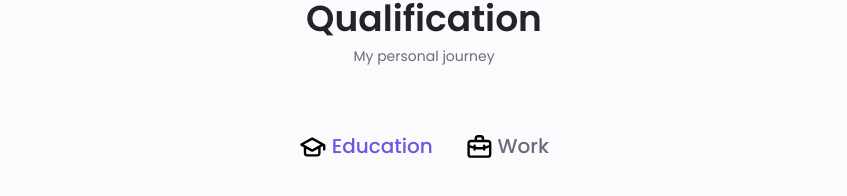
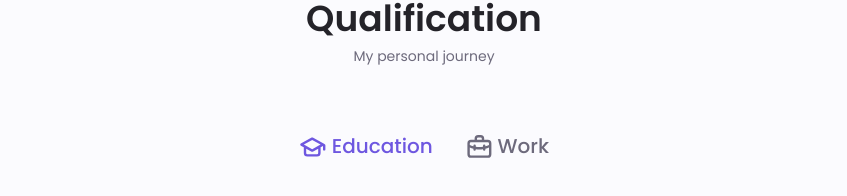
Before and after one commit to Hadayetullah/portfolio, a React (Vite) app: page / in a window 1280 px wide. Shown: the part 3178-3374 px from the top of the page, without its empty margins (216-1063 px from the left). Built offline with nearby package versions, Linux system fonts and the light colour scheme.

Commit message:
Update qualification section

```diff
--- a/src/conponents/body/qualification/Qualification.jsx
+++ b/src/conponents/body/qualification/Qualification.jsx
@@ -25,7 +25,7 @@ const Qualification = () => {
                 qualification === "education" ? "qualification__active" : ""
               }`}
             >
-              <UilGraduationCap className="qualification__icon" />
+              <svg xmlns="http://www.w3.org/2000/svg" width="24" height="24" viewBox="0 0 24 24" fill="currentColor" className="qualification__icon"><path d="M21.49,10.19l-1-.55h0l-9-5-.11,0a1.06,1.06,0,0,0-.19-.06l-.19,0-.18,0a1.17,1.17,0,0,0-.2.06l-.11,0-9,5a1,1,0,0,0,0,1.74L4,12.76V17.5a3,3,0,0,0,3,3h8a3,3,0,0,0,3-3V12.76l2-1.12V14.5a1,1,0,0,0,2,0V11.06A1,1,0,0,0,21.49,10.19ZM16,17.5a1,1,0,0,1-1,1H7a1,1,0,0,1-1-1V13.87l4.51,2.5.15.06.09,0a1,1,0,0,0,.25,0h0a1,1,0,0,0,.25,0l.09,0a.47.47,0,0,0,.15-.06L16,13.87Zm-5-3.14L4.06,10.5,11,6.64l6.94,3.86Z"></path></svg>
               Education
             </div>
 
@@ -35,7 +35,7 @@ const Qualification = () => {
                 qualification === "acquired" ? "qualification__active" : ""
               }`}
             >
-              <UilBriefcaseAlt className="qualification__icon" />
+              <svg xmlns="http://www.w3.org/2000/svg" width="24" height="24" viewBox="0 0 24 24" fill="currentColor" className="qualification__icon"><path d="M19,6.5H16v-1a3,3,0,0,0-3-3H11a3,3,0,0,0-3,3v1H5a3,3,0,0,0-3,3v9a3,3,0,0,0,3,3H19a3,3,0,0,0,3-3v-9A3,3,0,0,0,19,6.5Zm-9-1a1,1,0,0,1,1-1h2a1,1,0,0,1,1,1v1H10Zm10,13a1,1,0,0,1-1,1H5a1,1,0,0,1-1-1V13a21.27,21.27,0,0,0,3,.94v.59a1,1,0,0,0,2,0v-.21a23,23,0,0,0,3,.21,23,23,0,0,0,3-.21v.21a1,1,0,0,0,2,0v-.59A21.27,21.27,0,0,0,20,13Zm0-7.69a20.39,20.39,0,0,1-3,1V11.5a1,1,0,0,0-2,0v.74a20.11,20.11,0,0,1-6,0V11.5a1,1,0,0,0-2,0v.33a20.39,20.39,0,0,1-3-1V9.5a1,1,0,0,1,1-1H19a1,1,0,0,1,1,1Z"></path></svg>
               Work
             </div>
           </div>
```
